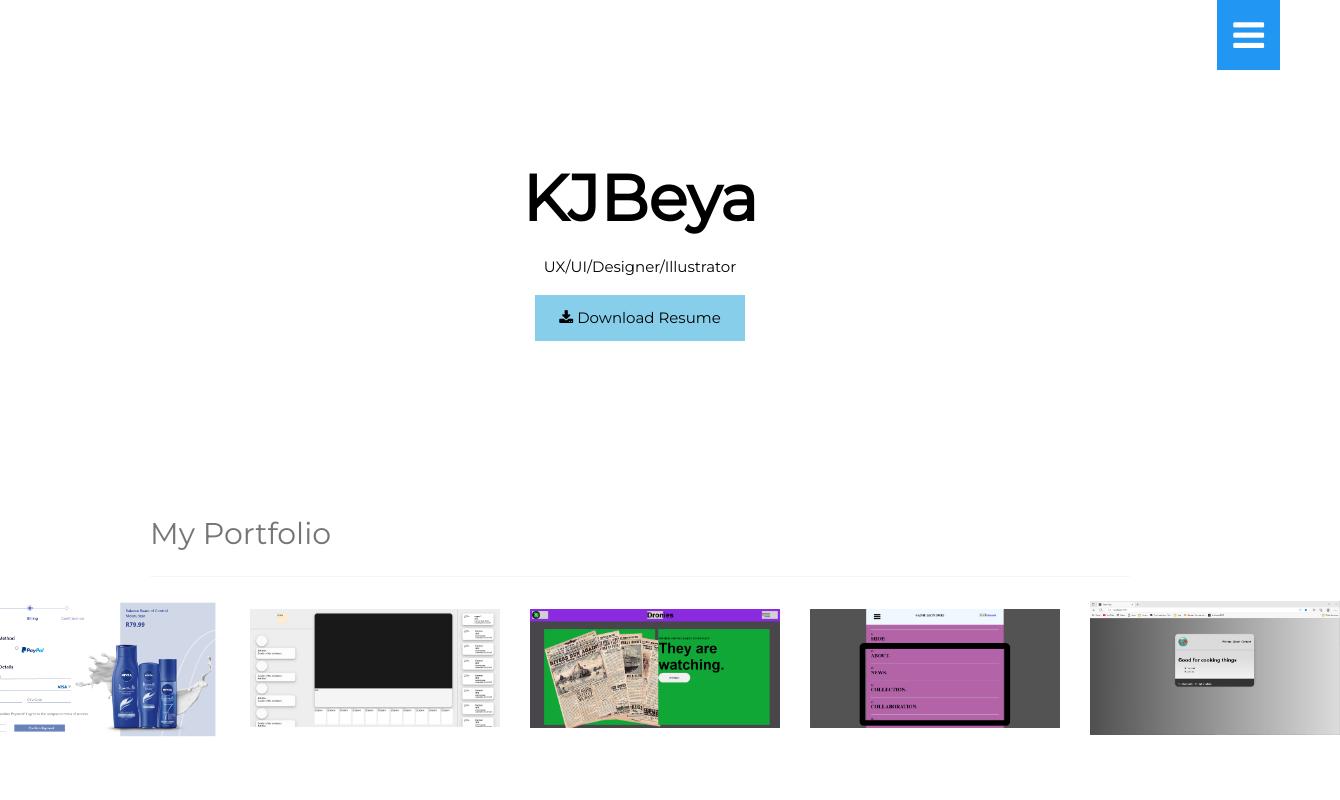
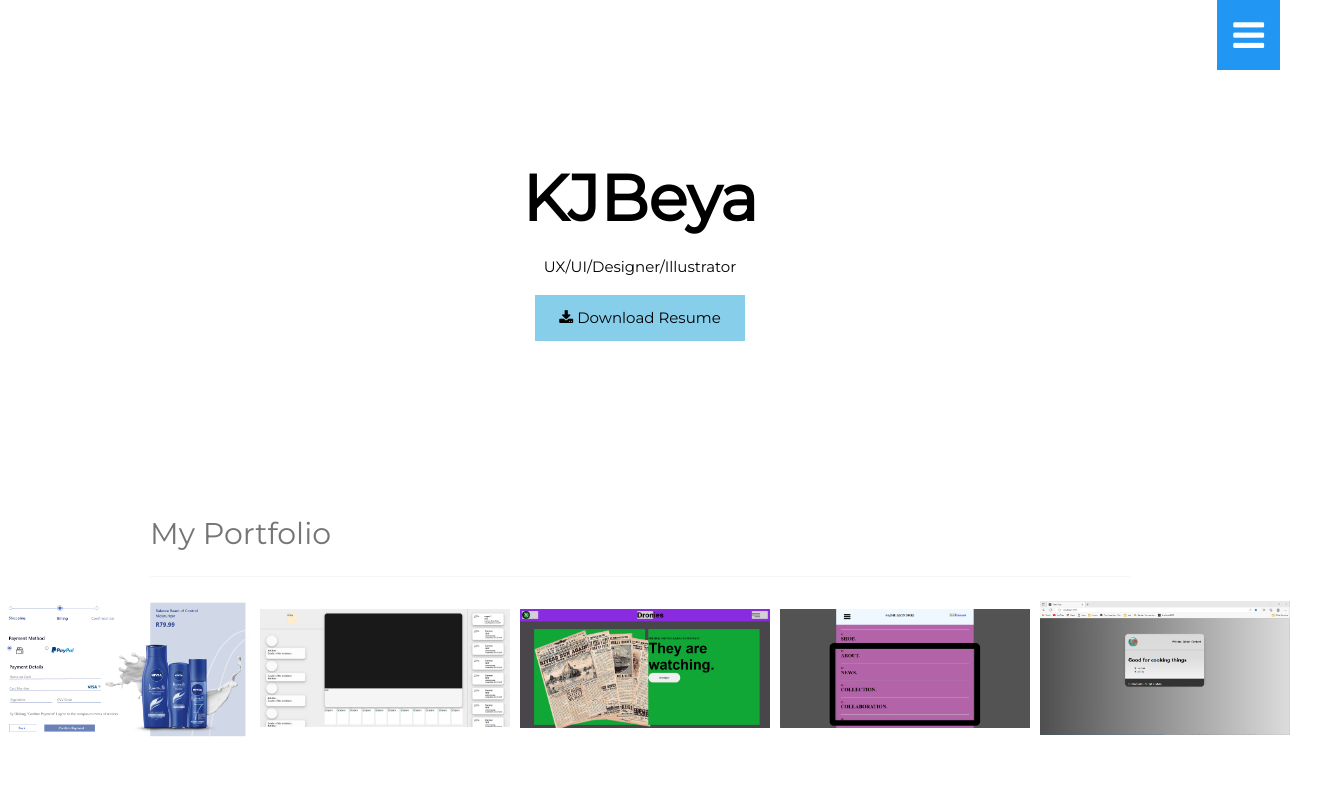
Before and after one commit to kodesta/portfolio, a website with bundled scripts: page index.html in a window 1280 px wide. Shown: the top 800 px of the page, 1340 px wide, since content can reach past the window. Built offline with nearby package versions, Linux system fonts and the light colour scheme.

Commit message:
Update style.css

```diff
--- a/style.css
+++ b/style.css
@@ -47,7 +47,7 @@ body, h1,h2,h3,h4,h5,h6 {font-family: "Montserrat", sans-serif}
    display:flex;
     justify-content: center;
     align-items:center;
-   gap: 30px;
+   gap: 10px;
 
     z-index: 1;
 
```
